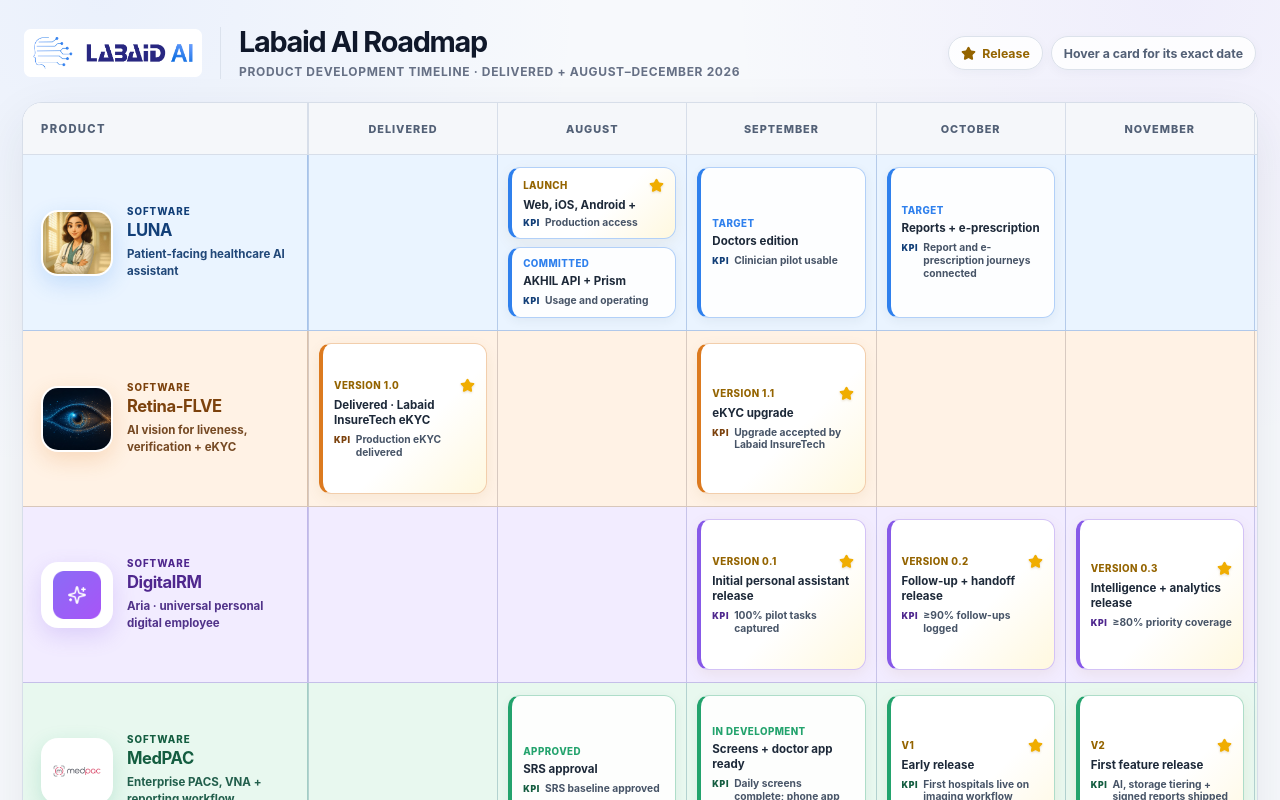
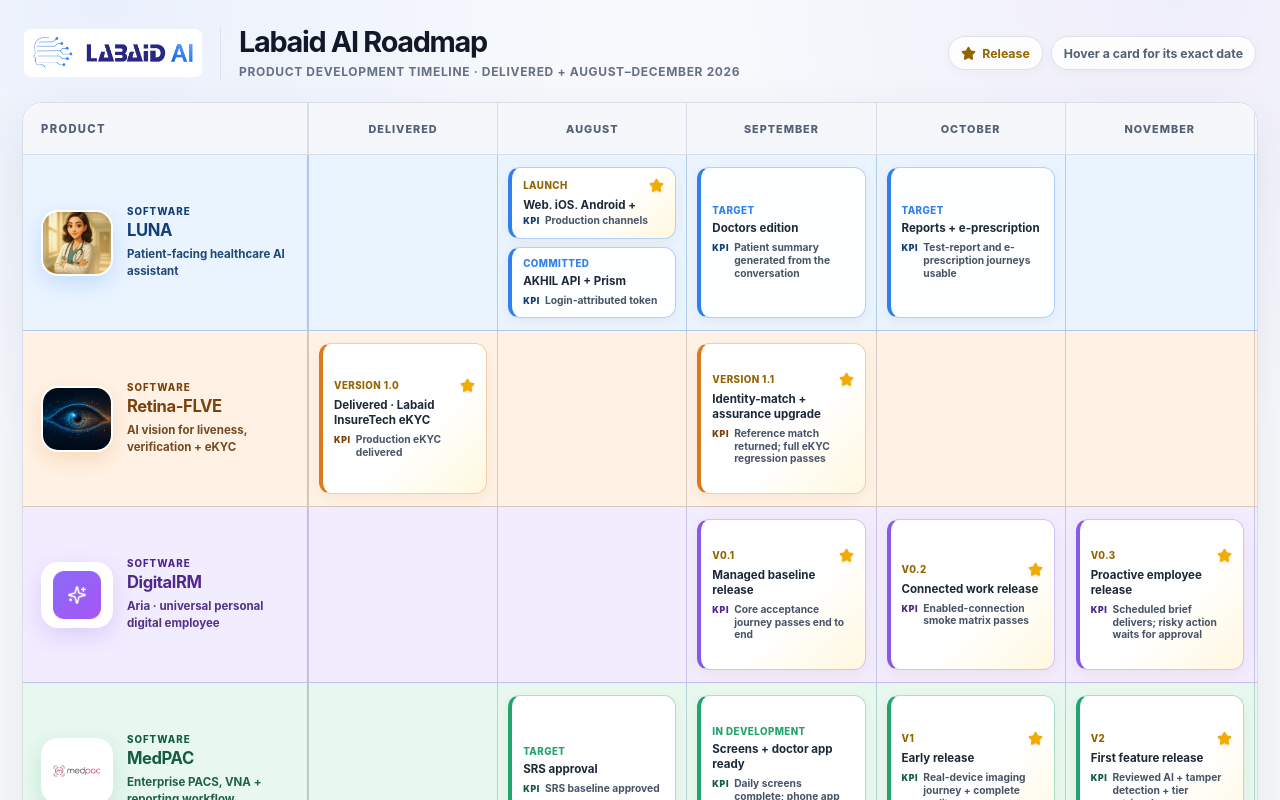
Before and after one commit to sagor650/lifeplusbd-projects, a React (Vite) app in the folder labaidai/: page / in a window 1280 px wide. Shown: the top 800 px of the page. Built offline with nearby package versions, Linux system fonts and the light colour scheme.

Commit message:
Ground Labaid AI roadmap in product evidence

```diff
--- a/labaidai/src/App.tsx
+++ b/labaidai/src/App.tsx
@@ -191,6 +191,10 @@
               <span>Short description</span>
               <p>{milestone.description}</p>
             </section>
+            <section className="basis-fact">
+              <span>Roadmap basis</span>
+              <strong>{milestone.basis}</strong>
+            </section>
           </div>
         </article>
       </div>
--- a/labaidai/src/data.ts
+++ b/labaidai/src/data.ts
@@ -32,6 +32,7 @@
   title: string;
   kpi: string;
   description: string;
+  basis: string;
   status: "Verified" | "Committed" | "Target" | "Proposed" | "Approved" | "In development";
   release?: true;
 };
@@ -133,8 +134,9 @@
     exactDate: "August 1, 2026",
     version: "Launch",
     title: "Web, iOS, Android + training",
-    kpi: "Production access opened",
-    description: "Launch LUNA across web, iOS and Android, with the presentation and operational training completed.",
+    kpi: "Production channels live; staff training complete",
+    description: "Launch LUNA for Labaid Cancer across web, iOS and Android and complete on-site operational training.",
+    basis: "LUNA launch deck + production QA and release evidence",
     status: "Verified",
     release: true,
   },
@@ -144,8 +146,9 @@
     month: "AUGUST",
     exactDate: "August 15, 2026",
     title: "AKHIL API + Prism dashboard",
-    kpi: "Usage and operating cost visible",
-    description: "Connect AKHIL services and Prism so usage, token consumption and operating cost can be monitored.",
+    kpi: "Login-attributed token use visible in Prism",
+    description: "Connect the AKHIL cloud API, attribute token use by login and expose that operating view in Labaid Prism.",
+    basis: "LUNA launch deck + commercial commitment",
     status: "Committed",
   },
   {
@@ -154,8 +157,9 @@
     month: "SEPTEMBER",
     exactDate: "September 15, 2026",
     title: "Doctors edition",
-    kpi: "Clinician pilot usable",
-    description: "Package LUNA around clinician workflows and make the focused doctors edition usable in a controlled pilot.",
+    kpi: "Patient summary generated from the conversation",
+    description: "Release the doctors edition with a concise patient summary derived from the LUNA conversation.",
+    basis: "LUNA launch deck target",
     status: "Target",
   },
   {
@@ -164,8 +168,9 @@
     month: "OCTOBER",
     exactDate: "October 15, 2026",
     title: "Reports + e-prescription",
-    kpi: "Report and e-prescription journeys connected",
-    description: "Connect report-status and e-prescription journeys through governed hospital integrations.",
+    kpi: "Test-report and e-prescription journeys usable",
+    description: "Extend LUNA to test reports, e-prescription and a wider range of governed hospital queries.",
+    basis: "LUNA launch deck target",
     status: "Target",
   },
   {
@@ -177,6 +182,7 @@
     title: "Delivered · Labaid InsureTech eKYC",
     kpi: "Production eKYC delivered",
     description: "Retina-FLVE provides face liveness and identity verification for the Labaid InsureTech eKYC journey.",
+    basis: "Management delivery record + FLVE and InsureTech implementation",
     status: "Verified",
     release: true,
   },
@@ -186,9 +192,10 @@
     month: "SEPTEMBER",
     exactDate: "September 10, 2026",
     version: "Version 1.1",
-    title: "eKYC upgrade",
-    kpi: "Upgrade accepted by Labaid InsureTech",
-    description: "Upgrade the delivered eKYC flow while preserving reliable liveness and identity verification.",
+    title: "Identity-match + assurance upgrade",
+    kpi: "Reference match returned; full eKYC regression passes",
+    description: "Wire the trusted reference-image face match into completion and verify the complete InsureTech eKYC journey.",
+    basis: "Management upgrade date + documented InsureTech/FLVE integration gap",
     status: "Target",
     release: true,
   },
@@ -197,10 +204,11 @@
     productId: "digital-rm",
     month: "SEPTEMBER",
     exactDate: "September 1, 2026",
-    version: "Version 0.1",
-    title: "Initial personal assistant release",
-    kpi: "100% pilot tasks captured",
-    description: "Release Aria's first usable universal personal-assistant workflow for delegated tasks.",
+    version: "v0.1",
+    title: "Managed baseline release",
+    kpi: "Core acceptance journey passes end to end",
+    description: "Package Aria's delegated tasks, notes, contacts, daily brief and audited writes as the initial managed release.",
+    basis: "Management release train + implemented DigitalRM capabilities",
     status: "Target",
     release: true,
   },
@@ -209,10 +217,11 @@
     productId: "digital-rm",
     month: "OCTOBER",
     exactDate: "October 1, 2026",
-    version: "Version 0.2",
-    title: "Follow-up + handoff release",
-    kpi: "≥90% follow-ups logged",
-    description: "Add reliable follow-up tracking and context-preserving human handoffs for delegated work.",
+    version: "v0.2",
+    title: "Connected work release",
+    kpi: "Enabled-connection smoke matrix passes",
+    description: "Package web, messaging, MCP and API connections so Aria can carry governed work across enabled channels and tools.",
+    basis: "Management release train + implemented DigitalRM connections",
     status: "Target",
     release: true,
   },
@@ -221,10 +230,11 @@
     productId: "digital-rm",
     month: "NOVEMBER",
     exactDate: "November 1, 2026",
-    version: "Version 0.3",
-    title: "Intelligence + analytics release",
-    kpi: "≥80% priority coverage",
-    description: "Add priority intelligence and analytics over the owner's active tasks, commitments and follow-ups.",
+    version: "v0.3",
+    title: "Proactive employee release",
+    kpi: "Scheduled brief delivers; risky action waits for approval",
+    description: "Package schedules, briefings, meeting capture, owner memory and approvals into Aria's proactive employee workflow.",
+    basis: "Management release train + implemented DigitalRM proactive and safety features",
     status: "Target",
     release: true,
   },
@@ -233,10 +243,11 @@
     productId: "digital-rm",
     month: "DECEMBER",
     exactDate: "December 1, 2026",
-    version: "Version 1.0",
-    title: "Pilot rollout release",
-    kpi: "≥90% UAT pass",
-    description: "Validate the complete universal personal digital employee workflow with pilot users.",
+    version: "v1.0",
+    title: "Production pilot release",
+    kpi: "Build, unit, UI + acceptance suites pass",
+    description: "Release the universal personal digital employee pilot with tenant controls, audit, documents and the complete user interface.",
+    basis: "Management release train + DigitalRM release-verification surfaces",
     status: "Target",
     release: true,
   },
@@ -248,7 +259,8 @@
     title: "SRS approval",
     kpi: "SRS baseline approved",
     description: "Approve the enterprise PACS and VNA requirements baseline so scope and architecture decisions are controlled.",
-    status: "Approved",
+    basis: "Management date + MedPAC enterprise SRS",
+    status: "Target",
   },
   {
     slug: "medpac-screens-app",
@@ -258,6 +270,7 @@
     title: "Screens + doctor app ready",
     kpi: "Daily screens complete; phone app opens viewer",
     description: "Complete daily worklist, scheduling and administration screens plus a doctor app that opens the existing MedView mobile viewer.",
+    basis: "MedPAC master plan",
     status: "In development",
   },
   {
@@ -267,8 +280,9 @@
     exactDate: "October 1, 2026",
     version: "v1",
     title: "Early release",
-    kpi: "First hospitals live on imaging workflow",
-    description: "Scanners send images and receive worklists; clinicians view, measure, report and sign on production servers with backup and audit.",
+    kpi: "Real-device imaging journey + complete audit pass",
+    description: "A real device gets its worklist, sends the study unaided and receives custody confirmation; the matched study is viewed, measured, reported, signed and retrieved with a complete audit trail.",
+    basis: "MedPAC SRS R1 live-site acceptance test",
     status: "Target",
     release: true,
   },
@@ -279,8 +293,9 @@
     exactDate: "November 1, 2026",
     version: "v2",
     title: "First feature release",
-    kpi: "AI, storage tiering + signed reports shipped",
-    description: "Ship draft AI findings with human review, storage tiering and cryptographic signatures on signed reports.",
+    kpi: "Reviewed AI + tamper detection + tier retrieval pass",
+    description: "Each draft AI finding is accepted or rejected with disposition, the signed report detects alteration and a tier-moved study remains retrievable.",
+    basis: "MedPAC SRS R2 acceptance test",
     status: "Target",
     release: true,
   },
@@ -291,8 +306,9 @@
     exactDate: "December 1, 2026",
     version: "v3",
     title: "Second feature release",
-    kpi: "Live HIS round-trip + edge node accepted",
-    description: "Ship cancer workflow, richer structured reports, billing extract, live hospital-system integration and the production-ready PacMan edge node.",
+    kpi: "Idempotent HIS round-trip + unattended edge run pass",
+    description: "A hospital order creates the MedPAC worklist automatically, the signed report returns without manual work, duplicates are not reprocessed and the purpose-built edge node completes an unattended site run.",
+    basis: "MedPAC SRS R3 live-site acceptance test",
     status: "Target",
     release: true,
   },
@@ -304,6 +320,7 @@
     title: "Clinical + device definition",
     kpi: "Pilot boundary agreed",
     description: "Agree the pilot beds, devices, signals, alerts and clinical response workflow before implementation begins.",
+    basis: "Management date envelope; scope is a planning proposal pending SRS",
     status: "Proposed",
   },
   {
@@ -315,6 +332,7 @@
     title: "Gateway + dashboard",
     kpi: "Representative device signals visible",
     description: "Ingest representative bedside-device signals and display them in the remote critical-care command dashboard.",
+    basis: "Management date envelope; scope is a planning proposal pending SRS",
     status: "Proposed",
   },
   {
@@ -325,6 +343,7 @@
     title: "Alerts + patient/device context",
     kpi: "Actionable alert path works",
     description: "Connect patient context, the reason for an alert and acknowledgement by the remote response team.",
+    basis: "Management date envelope; scope is a planning proposal pending SRS",
     status: "Proposed",
   },
   {
@@ -335,6 +354,7 @@
     title: "Integrated lab + clinical UAT",
     kpi: "Core scenarios pass safely",
     description: "Run the complete monitored-bed journey with clinicians, representative devices and integrated hardware.",
+    basis: "Management date envelope; scope is a planning proposal pending SRS",
     status: "Proposed",
   },
   {
@@ -346,6 +366,7 @@
     title: "Pilot-ready release",
     kpi: "Limited pilot can start",
     description: "Prepare a controlled TeleICU pilot for named beds, users, devices, response rules and support hours.",
+    basis: "Management 1 December target; pilot scope is proposed pending SRS",
     status: "Target",
     release: true,
   },
@@ -357,6 +378,7 @@
     title: "Specification + OEM partner",
     kpi: "OEM development and delivery agreement signed",
     description: "Freeze the node requirements and contract the Chinese OEM partner for engineering, manufacture and delivery.",
+    basis: "MedPAC hardware master plan + management OEM direction",
     status: "Target",
   },
   {
@@ -366,8 +388,9 @@
     exactDate: "September 1–October 15, 2026",
     version: "EVT stage",
     title: "Units + software image",
-    kpi: "Representative units boot and run",
-    description: "Build representative engineering units and validate that the MedPAC software image runs reliably on them.",
+    kpi: "Units boot; PacMan, thermal + throughput checks pass",
+    description: "Build representative engineering units and verify the PacMan software image, thermal behavior and DICOM throughput on the OEM hardware.",
+    basis: "MedPAC hardware master plan + existing PacMan software",
     status: "Target",
   },
   {
@@ -378,6 +401,7 @@
     title: "Live-site trial",
     kpi: "Site workload remains stable",
     description: "Run DICOM synchronisation under a real hospital workload and record stability, thermal and service behaviour.",
+    basis: "MedPAC hardware master plan + existing PacMan software",
     status: "Target",
   },
   {
@@ -388,6 +412,7 @@
     title: "Manufacturing-ready package",
     kpi: "Repeatable OEM build pack released",
     description: "Release the repeatable OEM manufacturing, test, software-image, installer, spares and replacement package.",
+    basis: "MedPAC hardware master plan + management OEM direction",
     status: "Target",
     release: true,
   },
@@ -399,6 +424,7 @@
     title: "Interface + electrical specification",
     kpi: "Device boundary frozen with OEM partner",
     description: "Freeze electrical, protocol, isolation and connector requirements with the embedded-system OEM partner.",
+    basis: "Management date envelope; OEM engineering proposal pending approved specification",
     status: "Proposed",
   },
   {
@@ -410,6 +436,7 @@
     title: "Schematic, PCB, firmware + build",
     kpi: "EVT 1 boards delivered by OEM",
     description: "Complete the purpose-built schematic, PCB, embedded firmware and first OEM engineering build.",
+    basis: "Management date envelope; OEM engineering proposal pending approved specification",
     status: "Proposed",
   },
   {
@@ -420,6 +447,7 @@
     title: "Bring-up + bench checks",
     kpi: "Critical interfaces pass",
     description: "Power and test the OEM board, then verify every critical medical-device interface on the bench.",
+    basis: "Management date envelope; OEM engineering proposal pending approved specification",
     status: "Proposed",
   },
   {
@@ -430,6 +458,7 @@
     title: "Integrated hardware/software lab",
     kpi: "End-to-end device path repeatable",
     description: "Prove the complete bedside-device to TeleICU data path with the interface hardware and software together.",
+    basis: "Management date envelope; OEM engineering proposal pending approved specification",
     status: "Proposed",
   },
   {
@@ -441,6 +470,7 @@
     title: "Pilot-ready package",
     kpi: "Controlled OEM pilot pack delivered",
     description: "Deliver the controlled EVT hardware, firmware and test package required for the TeleICU pilot.",
+    basis: "Management 1 December target; EVT pilot scope is proposed",
     status: "Target",
     release: true,
   },
```
Also changed, not shown: labaidai/src/styles.css (+15 -0 lines), 1 other file (tests, documents, lock files or other folders).
